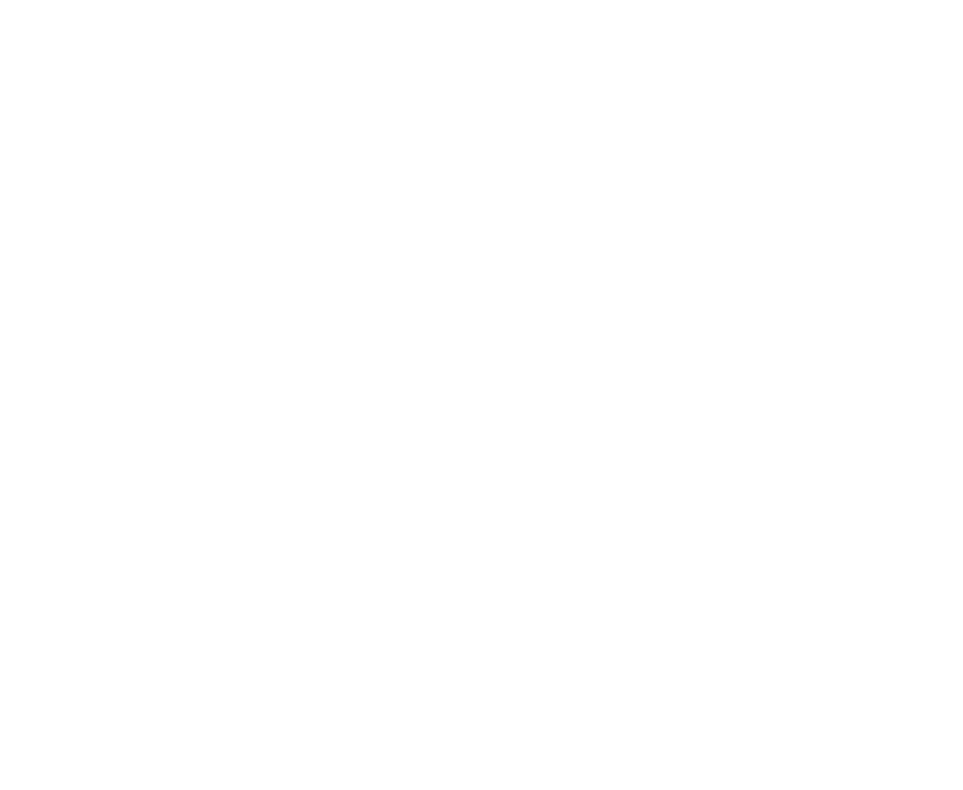
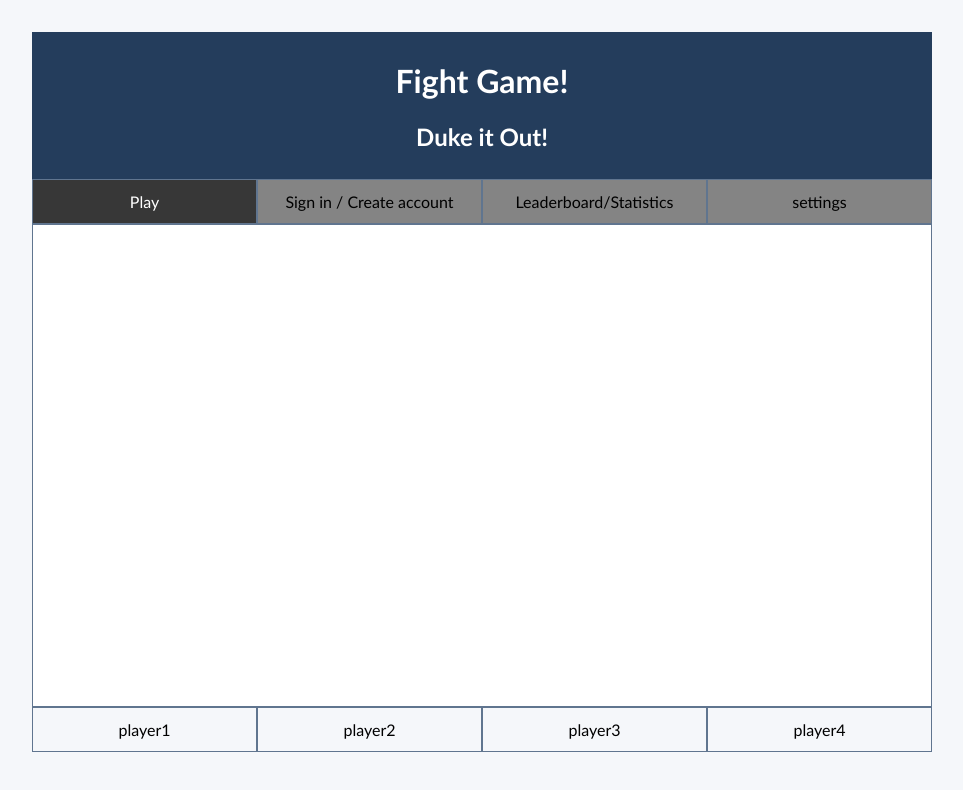
Before and after one commit to CooperMcMaster08/SODV1251-Final-Project, a plain HTML site: page index.HTML in a window 1280 px wide. Shown: the whole page, without its empty margins (158-1121 px from the left). Drawn offline with Linux system fonts and the light colour scheme.

Commit message:
completed the framework
Cooper - I also added event listeners for the menu buttons and they switch color so you can keep track of what screen is selected

```diff
--- a/index.HTML
+++ b/index.HTML
@@ -17,6 +17,29 @@
     <title>Game title goes here</title>
 </head>
 <body>
+    <div class = "page">
 
+
+        <header id = "title-container">
+       <h1 id ="title-element">Fight Game!</h1>
+       <h2 id ="subtitle-element">Duke it Out!</h2>
+    </header>
+    <nav id ="menu-container">
+        <div class="menu-button" id ="play-button">Play</div>
+        <div class="menu-button" id = "account-button">Sign in / Create account</div>
+        <div class="menu-button" id = "statistics-button">Leaderboard/Statistics</div>
+        <div class="menu-button" id ="settings-button">settings</div>
+    </nav>
+    <main>
+        <canvas id ="gameScreen"></canvas>
+    </main>
+    <footer id = "player-list">
+        <div class="player-info" id="player1">player1</div>
+        <div class="player-info" id="player2">player2</div>
+        <div class="player-info" id="player3">player3</div>
+        <div class="player-info" id="player4">player4</div>
+    </footer>
+
+</div>
 </body>
 </html>
--- a/js/globalVars.js
+++ b/js/globalVars.js
@@ -0,0 +1,5 @@
+const settingsButton = document.getElementById("settings-button")
+const playButton = document.getElementById("play-button")
+const accountButton = document.getElementById("account-button")
+const statsButton = document.getElementById("statistics-button")
+const menuButtons =[playButton,accountButton,statsButton,settingsButton]
--- a/js/webLogic.js
+++ b/js/webLogic.js
@@ -0,0 +1,10 @@
+menuButtons.forEach((button) => {
+    button.addEventListener("click", () => {
+        menuButtons.forEach((menuButton) => {
+            menuButton.classList.remove("selected");
+        });
+        button.classList.add("selected");
+    });
+});
+
+menuButtons[0].classList.add("selected")
--- a/styleSheets/webStyle.css
+++ b/styleSheets/webStyle.css
@@ -0,0 +1,55 @@
+* {
+    box-sizing: border-box;
+}
+
+body {
+    margin: 0;
+    font-family: 'Trebuchet MS', sans-serif;
+    background: #f5f7fa;
+}
+
+.page {
+    width: min(90%, 900px);
+    min-height: 90vh;
+    margin: 2rem auto;
+    display: grid;
+    grid-template-rows: auto auto minmax(400px, 1fr) auto;
+}
+
+#title-container {
+    background: #243d5c;
+    color: white;
+    text-align: center;
+    padding: 0.5rem;
+}
+
+#menu-container,
+#player-list {
+    display: flex;
+}
+
+#menu-container > *,
+#player-list > * {
+    flex: 1;
+    text-align: center;
+    padding: 0.75rem;
+    border: 1px solid #60758f;
+}
+
+main {
+    position: relative;
+    background: white;
+    border: 1px solid #60758f;
+}
+div{
+     user-select: none;
+}
+.menu-button {
+    background-color: rgb(132, 132, 132);
+    cursor: pointer;
+}
+
+.menu-button.selected {
+    background-color: rgb(55, 55, 55);
+    color: white;
+}
```
